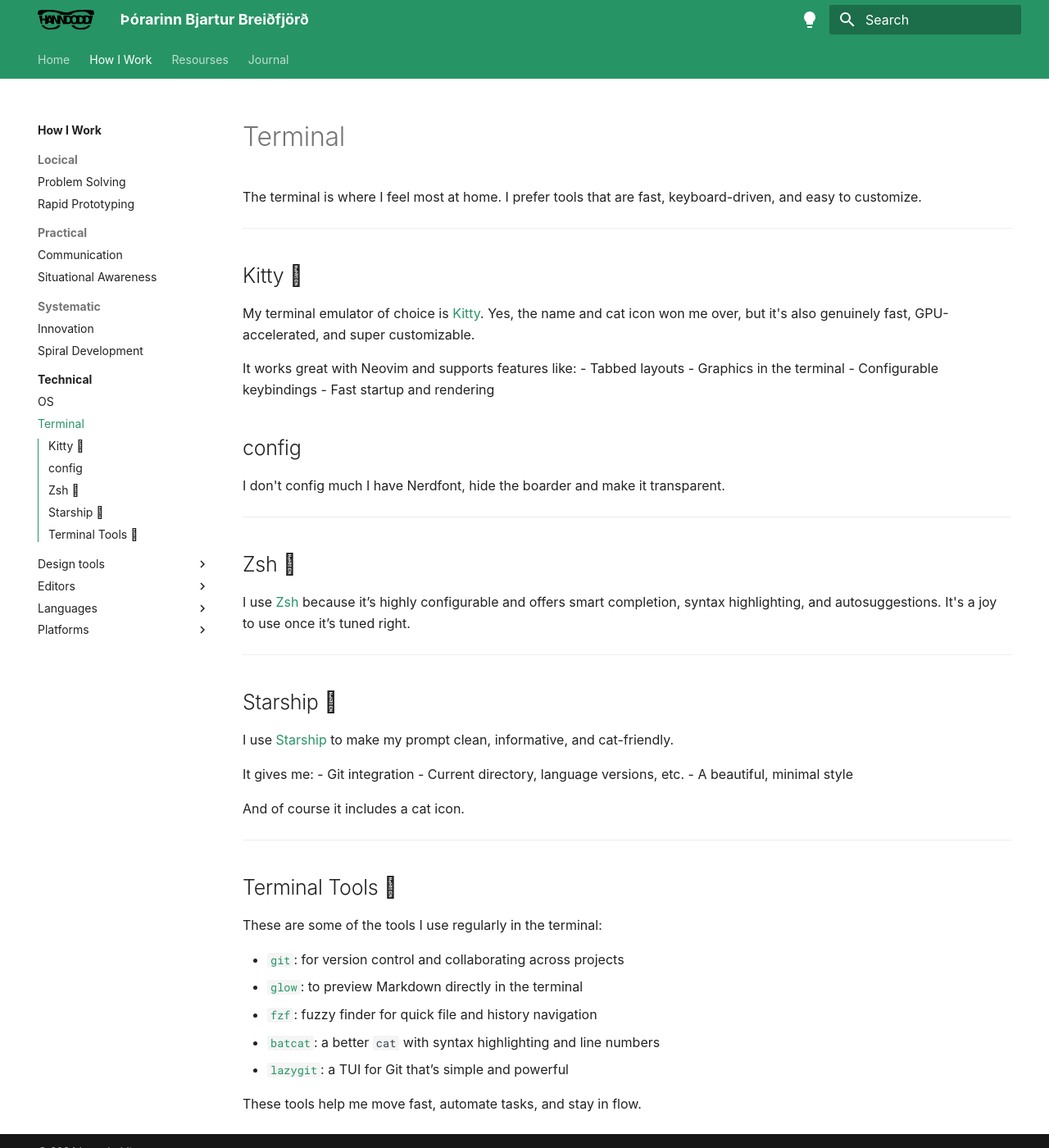
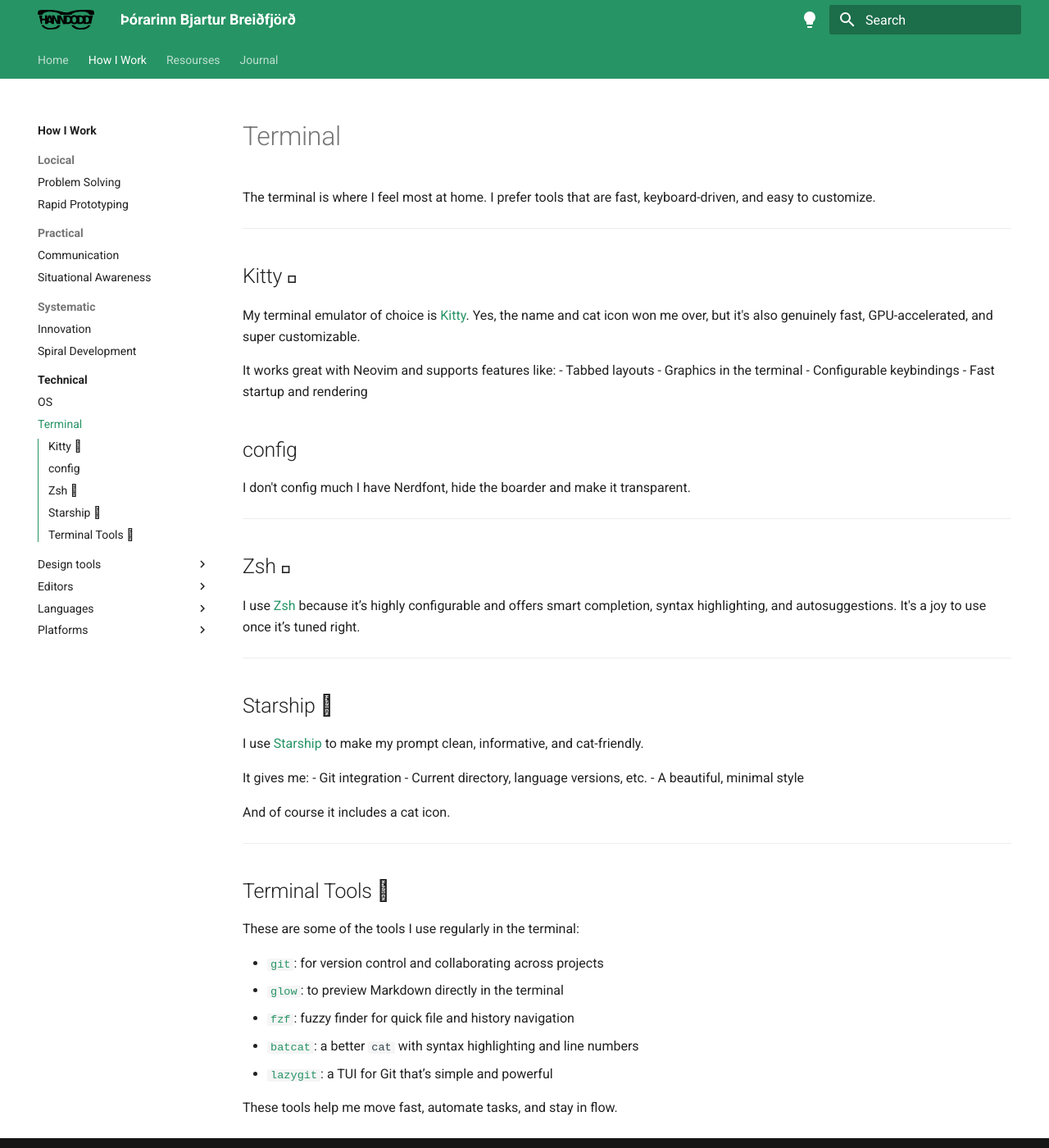
Before and after one commit to hanndoddi/hanndoddi_site, an MkDocs documentation site: the page built from docs/How_I_Work/technical/terminal.md, in a window 1280 px wide and 1400 px high. Shown: the whole window at 82% size. Built offline with MkDocs 1.6.1 and Material for MkDocs 9.7.7, drawn with Linux system fonts in a browser that asks for light colours; some web fonts are replaced.

Commit message:
font and nerd icons

```diff
--- a/docs/How_I_Work/technical/terminal.md
+++ b/docs/How_I_Work/technical/terminal.md
@@ -4,7 +4,7 @@
 
 ---
 
-## Kitty 
+## Kitty <span class="icon"></span>
 
 My terminal emulator of choice is [Kitty](https://sw.kovidgoyal.net/kitty/). Yes, the name and cat icon won me over, but it's also genuinely fast, GPU-accelerated, and super customizable.
 
@@ -20,7 +20,7 @@
 
 ---
 
-## Zsh 󱎃
+## Zsh <span class="icon">󱎃</span>
 
 I use [Zsh](https://www.zsh.org/) because it’s highly configurable and offers smart completion, syntax highlighting, and autosuggestions. It's a joy to use once it’s tuned right.
 
--- a/docs/stylesheets/extra.css
+++ b/docs/stylesheets/extra.css
@@ -16,6 +16,13 @@
   font-style: normal;
 }
 
-:root {
-  --md-text-font: 'JetBrainsMono Nerd Font';
+
+/* Set JetBrainsMono Nerd Font for code blocks */
+code, pre, .md-typeset code {
+  font-family: 'JetBrainsMono Nerd Font', monospace;
 }
+
+/* Fallback for custom icon spans */
+.icon {
+  font-family: 'JetBrainsMono Nerd Font', monospace;
+}
```
